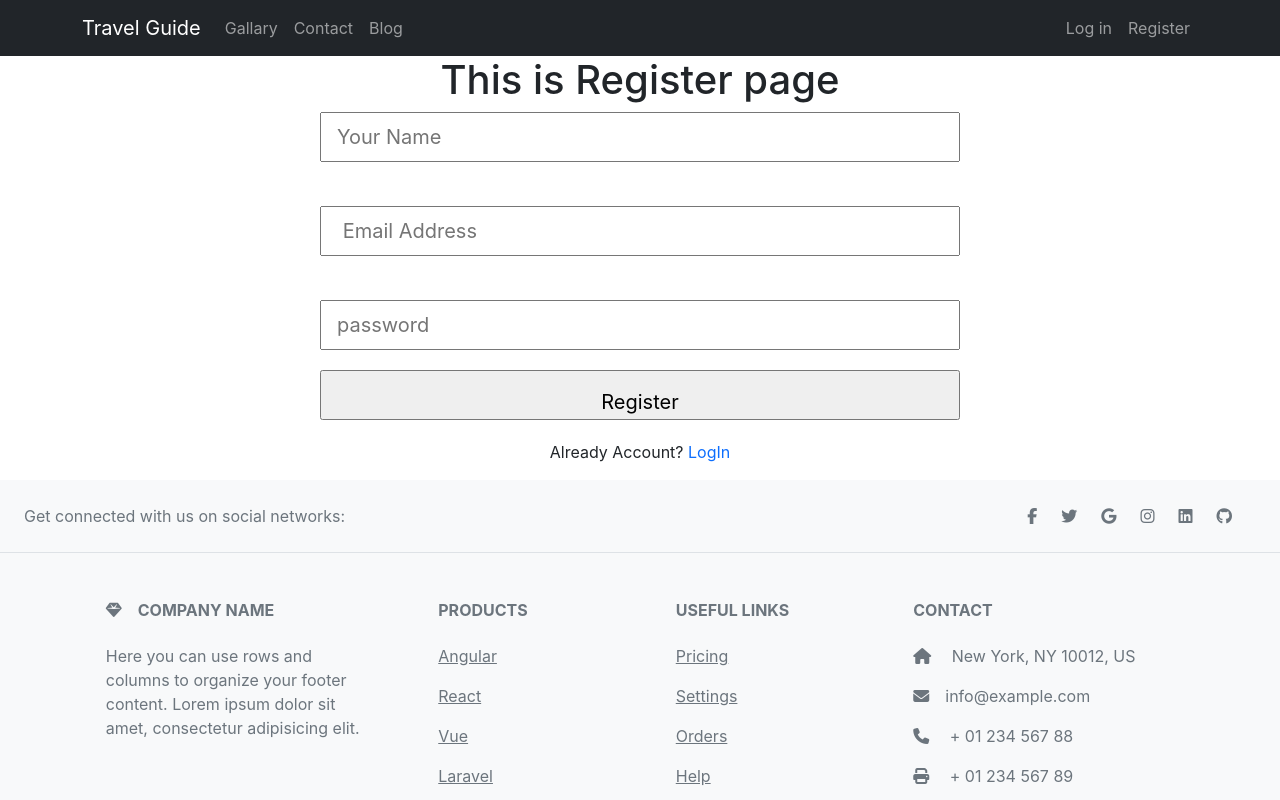
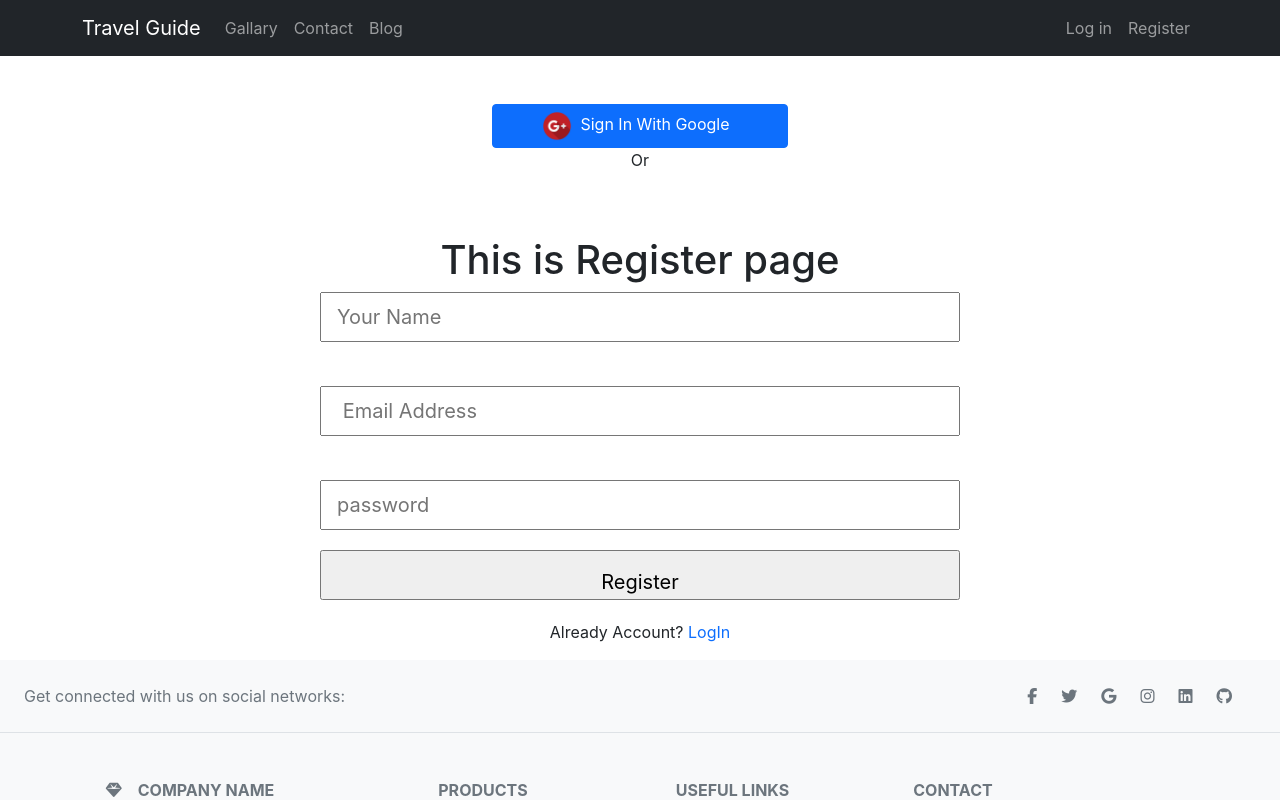
Before and after one commit to Rahat-Ferdause/assighnment-10, a React (Create React App) app: page /register in a window 1280 px wide. Shown: the top 800 px of the page. Built offline with nearby package versions, Linux system fonts and the light colour scheme; no server answers.

Commit message:
sign in method implement

```diff
--- a/src/Pages/Donate/Donate/Donate.js
+++ b/src/Pages/Donate/Donate/Donate.js
@@ -5,6 +5,7 @@ const Donate = () => {
     <div>
       <h1>Please Donate</h1>
       <h1>Thank You, You are Successfully Loged In.</h1>
+
     </div>
   );
 };
--- a/src/Pages/LogIn/Login.js
+++ b/src/Pages/LogIn/Login.js
@@ -3,6 +3,7 @@ import { Button, Form } from "react-bootstrap";
 import { useSignInWithEmailAndPassword } from "react-firebase-hooks/auth";
 import { Link, useLocation, useNavigate } from "react-router-dom";
 import auth from "../../firebase.init";
+import SocialMedia from "./SocialMedia/SocialMedia";
 
 const Login = () => {
   const emailref = useRef("");
@@ -32,6 +33,8 @@ const Login = () => {
   };
 
   return (
+    <div>
+      <SocialMedia></SocialMedia>
     <div className="container w-50 mx-auto">
       <h1 className="text-center mt-2">this is Login Page</h1>
       <Form onSubmit={handleSubmit}>
@@ -65,6 +68,7 @@ const Login = () => {
         </Link>
       </p>
     </div>
+    </div>
   );
 };
 
--- /dev/null
+++ b/src/Pages/LogIn/SocialMedia/SocialMedia.js
@@ -0,0 +1,39 @@
+import React from "react";
+import { useSignInWithGoogle } from "react-firebase-hooks/auth";
+import { useNavigate } from "react-router-dom";
+import auth from "../../../firebase.init";
+import photo from "../../../img/google.png";
+const SocialMedia = () => {
+  const [signInWithGoogle, user, loading, error] = useSignInWithGoogle(auth);
+  const navigate = useNavigate();
+  let errorMessage;
+  if (error) {
+    errorMessage = (
+      <div>
+        <p>Error: {error.message}</p>
+      </div>
+    );
+  }
+  if (loading) {
+    return <p>Loading...</p>;
+  }
+  if (user) {
+    navigate("/home");
+  }
+
+  return (
+    <div className="p-5">
+      <button
+        onClick={() => signInWithGoogle()}
+        className="btn btn-primary w-25"
+      >
+        <img style={{ width: "30px" }} src={photo} alt="" />
+        <span className="px-2">Sign In With Google</span>
+      </button>
+      <p>Or</p>
+      {errorMessage}
+    </div>
+  );
+};
+
+export default SocialMedia;
--- a/src/Pages/Register/Register.js
+++ b/src/Pages/Register/Register.js
@@ -3,6 +3,7 @@ import { Link, useNavigate } from "react-router-dom";
 import { useCreateUserWithEmailAndPassword } from "react-firebase-hooks/auth";
 import "./Register.css";
 import auth from "../../firebase.init";
+import SocialMedia from "../LogIn/SocialMedia/SocialMedia";
 
 const Register = () => {
   const [createUserWithEmailAndPassword, user, loading, error] =
@@ -22,6 +23,8 @@ const Register = () => {
     createUserWithEmailAndPassword(email, password);
   };
   return (
+    <div>
+      <SocialMedia></SocialMedia>
       <div className="register-form mx-auto">
         <h1>This is Register page</h1>
         <form onSubmit={handleRegister}>
@@ -55,6 +58,7 @@ const Register = () => {
           </Link>
         </p>
       </div>
+    </div>
   );
 };
 
```
Also changed, not shown: src/img/google.png (added). Lines whose indentation alone changed are shown as unchanged.
